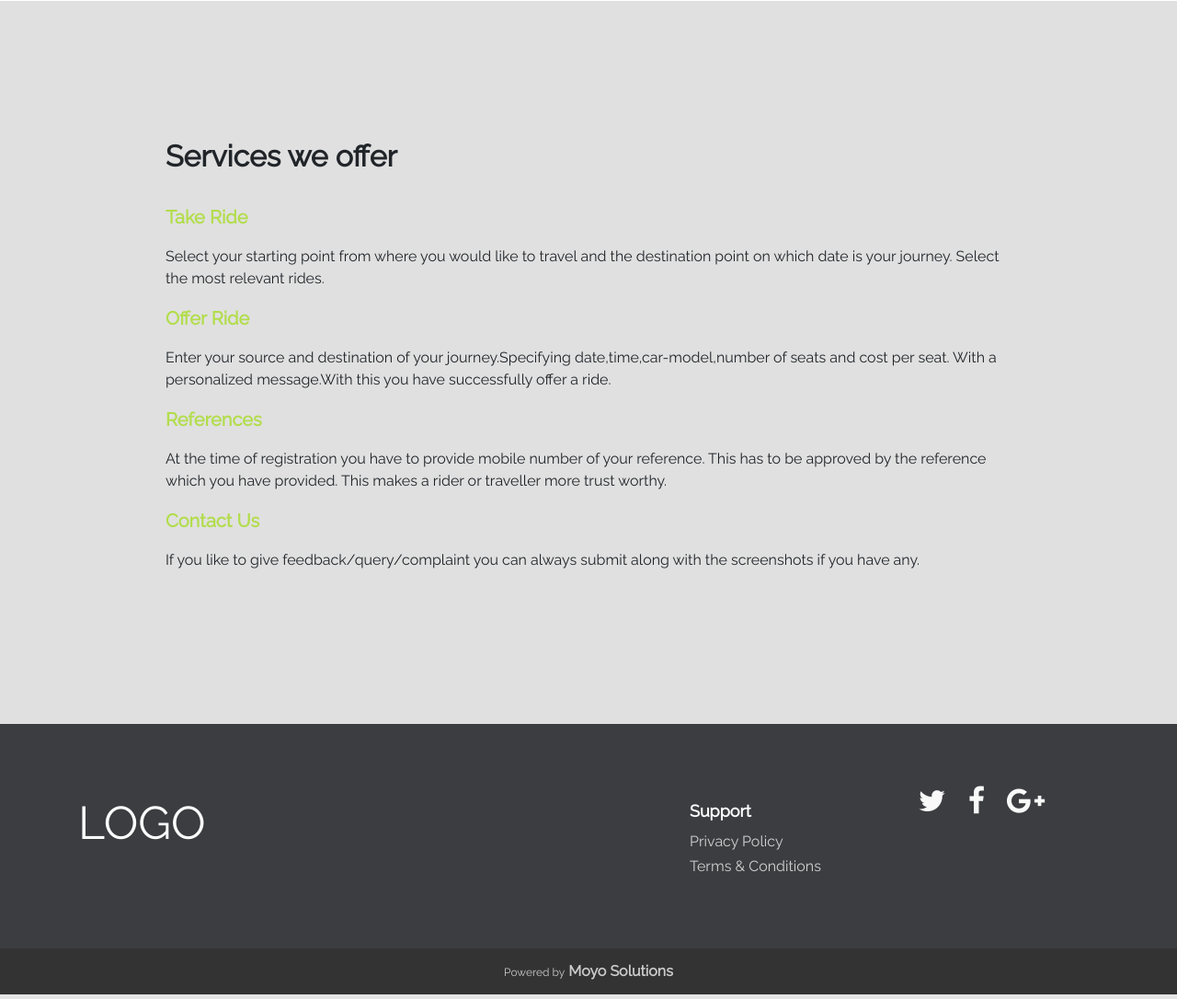
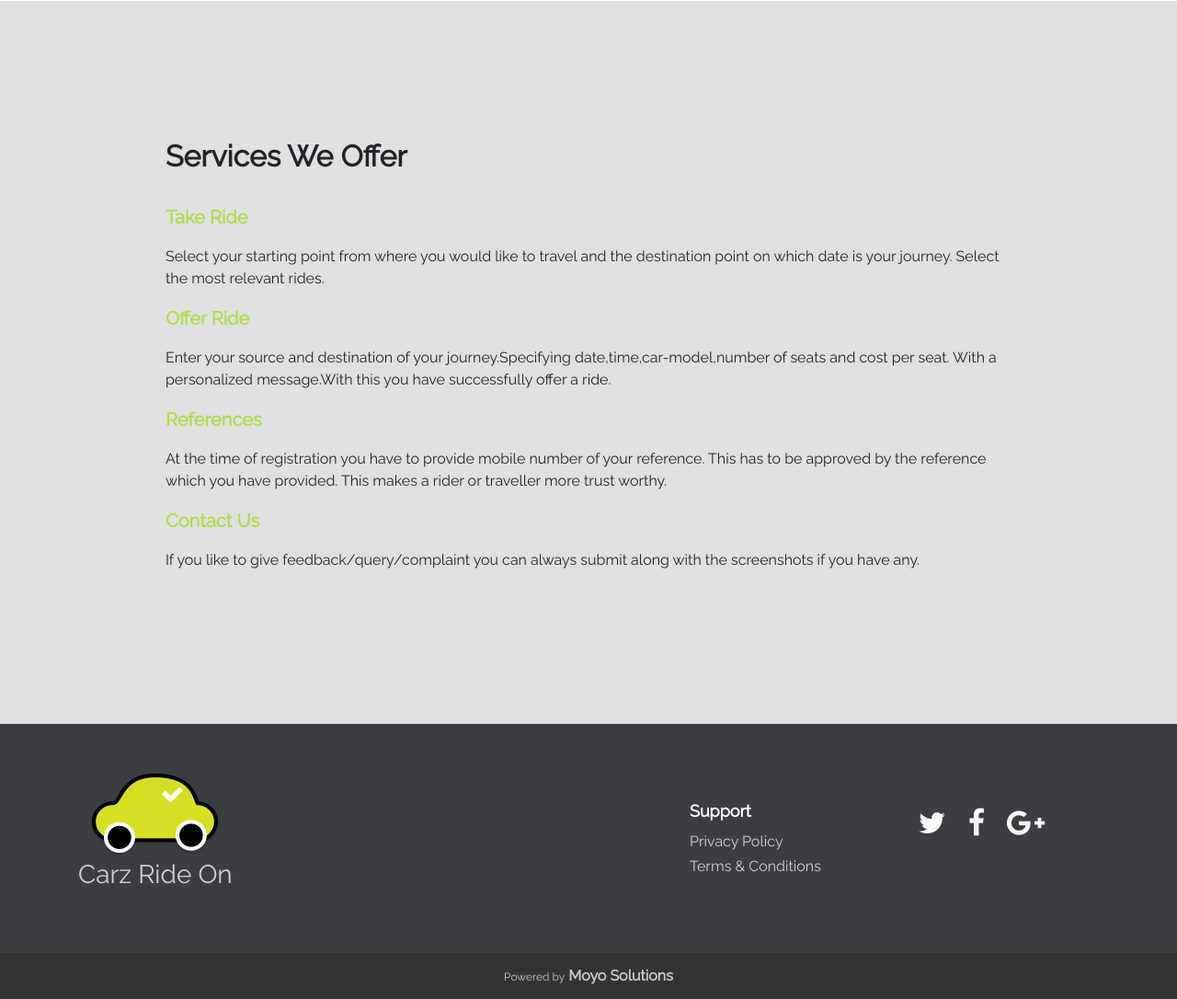
Before and after one commit to YashitM/MoyoSolutions, a Django app: page / in a window 1280 px wide. Shown: the part 991-2077 px from the top of the page at 92% size. Run offline with Django 3.2, Linux system fonts and the light colour scheme; some libraries are stand-ins or nearby versions.

Commit message:
Added Logo

```diff
--- a/CarzRideOn/templates/website/base.html
+++ b/CarzRideOn/templates/website/base.html
@@ -23,7 +23,8 @@
     <div class="se-pre-con"></div>
     <nav class="navbar navbar-expand-lg navbar-dark bg-dark fixed-top" id="mainNav">
         <div class="container">
-            <a class="navbar-brand js-scroll-trigger" href="{% url 'index_page'%}">Carz Ride On</a>
+            <a class="navbar-brand js-scroll-trigger" href="{% url 'index_page'%}"><img src="{% static 'website/images/logo.png' %}" class="img-responsive" style="max-height: 50px;">&nbsp;&nbsp;Carz Ride On</a>
+{#            <a class="navbar-brand js-scroll-trigger" href="{% url 'index_page'%}">Carz Ride On</a>#}
             <button class="navbar-toggler" type="button" data-toggle="collapse" data-target="#navbarResponsive" aria-controls="navbarResponsive" aria-expanded="false" aria-label="Toggle navigation">
                 <span class="navbar-toggler-icon"></span>
             </button>
@@ -75,8 +76,8 @@
             <div class="row">
                 <div class="col-sm-3">
                     <br>
-                    <br>
-                    <h2 class="logo"><a href="#">LOGO</a></h2>
+                    &nbsp;&nbsp;&nbsp;<img src="{% static 'website/images/logo.png' %}">
+                    <h3 class="logo"><a href="{% url 'index_page' %}">Carz Ride On</a></h3>
                 </div>
                 <div class="col-sm-4"></div>
                 <div class="col-sm-2">
@@ -88,14 +89,17 @@
                     </ul>
                 </div>
                 <div class="col-sm-3">
+                    {% if user.is_authenticated %}
+                        <a href="{% url 'contact_us' %}" class="btn btn-primary footer-button" >Contact Us</a>
+                    {% else %}
+                        <br>
+                    {% endif %}
+
                     <div class="social-networks">
                         <a href="#" class="twitter"><i class="fa fa-twitter"></i></a>
                         <a href="#" class="facebook"><i class="fa fa-facebook"></i></a>
                         <a href="#" class="google"><i class="fa fa-google-plus"></i></a>
                     </div>
-                    {% if user.is_authenticated %}
-                        <a href="{% url 'contact_us' %}" class="btn btn-primary footer-button" >Contact Us</a>
-                    {% endif %}
                 </div>
             </div>
         </div>
--- a/CarzRideOn/templates/website/index.html
+++ b/CarzRideOn/templates/website/index.html
@@ -31,7 +31,7 @@
         <div class="container">
             <div class="row">
                 <div class="col-lg-10 mx-auto">
-                    <h2 style="font-weight: 700;">Services we offer</h2>
+                    <h2 style="font-weight: 700;">Services We Offer</h2>
                     <br>
                     <div class="sub-heading-div">
                         <p class="lead sub-heading">Take Ride</p>
```
Also changed, not shown: CarzRideOn/website/static/website/images/logo.png (added).
